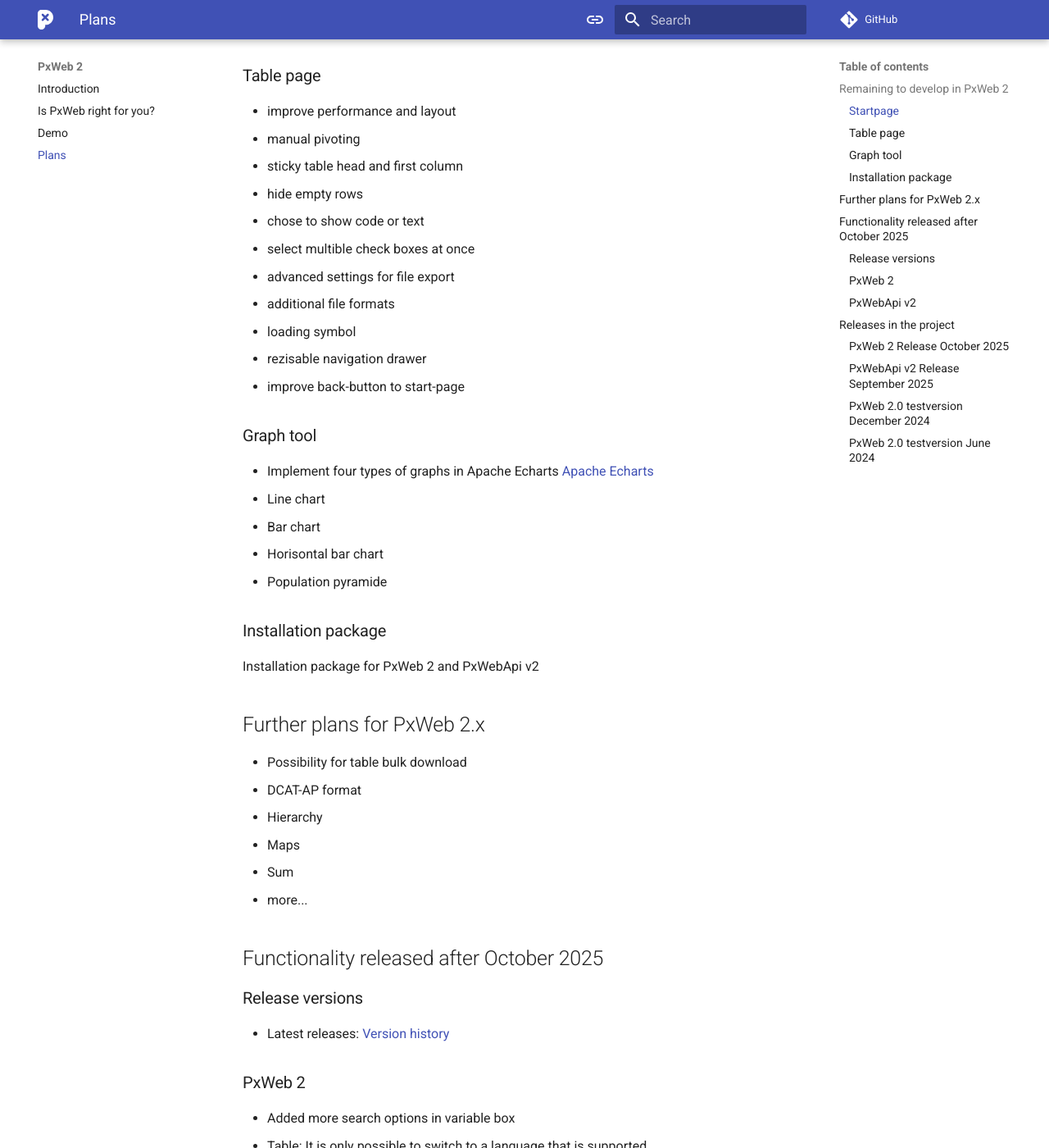
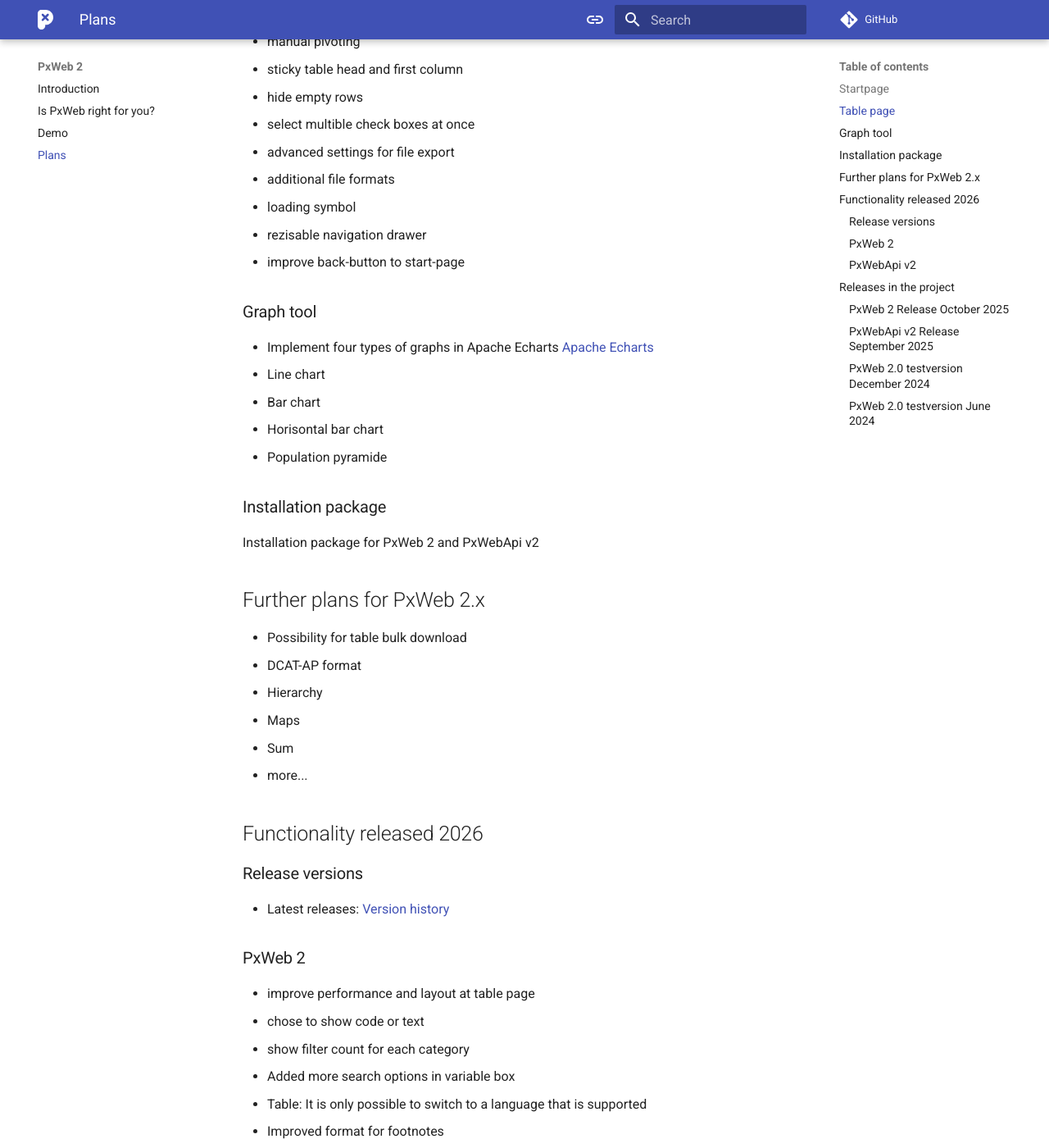
Before and after one commit to PxTools/pxtools.github.io, an MkDocs documentation site: the page built from docs/PxWeb2/project/plans.md, in a window 1280 px wide and 1400 px high, scrolled down 566 px. Shown: the whole window at 82% size. Built offline with MkDocs 1.6.1 and Material for MkDocs 9.7.7, drawn with Linux system fonts in a browser that asks for light colours; comment, search, counter and statistics services are not loaded; some of the changed text lies outside the part shown.

Commit message:
Revise plans and release notes for PxWeb 2
Updated upcoming features and functionality release notes for PxWeb 2.

```diff
--- a/docs/PxWeb2/project/plans.md
+++ b/docs/PxWeb2/project/plans.md
@@ -1,6 +1,4 @@
 # Upcoming features 2026
-
-## Remaining to develop in PxWeb 2
 
 ### Startpage
 - filter for selecting regional levels
@@ -9,16 +7,13 @@
       structure, including short names)
     - maintable-id
     - metaid
-- show filter count for each category
 - remove "other" from Time period
 - improve the table card
 
 ### Table page
-- improve performance and layout
 - manual pivoting
 - sticky table head and first column
 - hide empty rows
-- chose to show code or text
 - select multible check boxes at once
 - advanced settings for file export
 - additional file formats
@@ -44,13 +39,16 @@
 - Sum
 - more...
 
-## Functionality released after October 2025
+## Functionality released 2026
 
 ### Release versions
 
 - Latest releases: [Version history](https://github.com/PxTools/PxWeb2/releases)
 
 ### PxWeb 2
+- improve performance and layout at table page
+- chose to show code or text
+- show filter count for each category
 - Added more search options in variable box
 - Table: It is only possible to switch to a language that is supported
 - Improved format for footnotes
```
